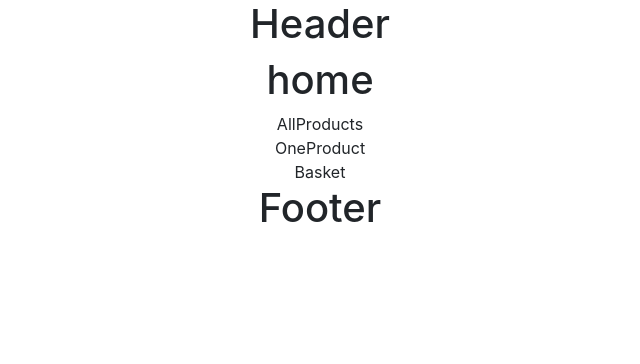
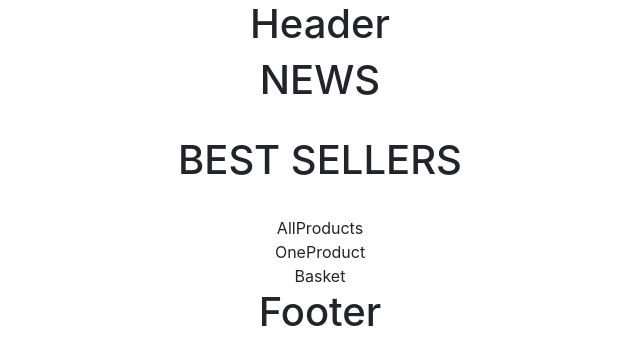
Before and after one commit to JoyMarkarian/PokeMall, a React (Vite) app in the folder frontend/: page / in a window 1280 px wide. Shown: the top 364 px of the page, without its empty margins (320-960 px from the left). Built offline with nearby package versions, Linux system fonts and the light colour scheme.

Commit message:
1er commit

```diff
--- a/frontend/src/pages/Home.jsx
+++ b/frontend/src/pages/Home.jsx
@@ -1,7 +1,25 @@
 export default function Home() {
   return (
     <div>
-      <h1>home</h1>
+      <div className="News">
+        <h1>NEWS</h1>
+          <div className="ImageHomeNews">
+            <img src="" alt="" className="HomeNews" />
+            <img src="" alt="" className="HomeNews" />
+            <img src="" alt="" className="HomeNews" />
+            <img src="" alt="" className="HomeNews" />
+          </div>
+      </div>
+      <div className="BestSellers">
+        <h1>BEST SELLERS</h1>
+          <div className="CarouselBest">
+            <img src="" alt="" className="CarouselBest" />
+            <img src="" alt="" className="CarouselBest" />
+            <img src="" alt="" className="CarouselBest" />
+            <img src="" alt="" className="CarouselBest" />
+            <img src="" alt="" className="CarouselBest" />
+          </div>
+      </div>
     </div>
   );
 }
```
